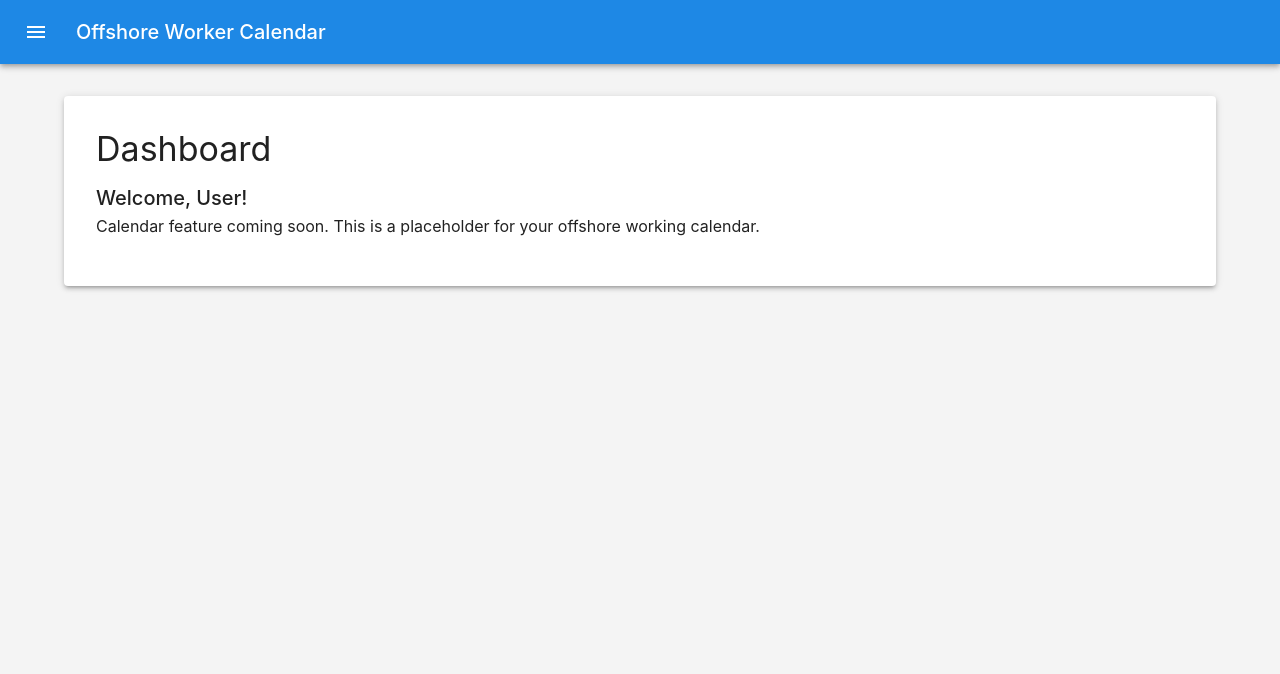
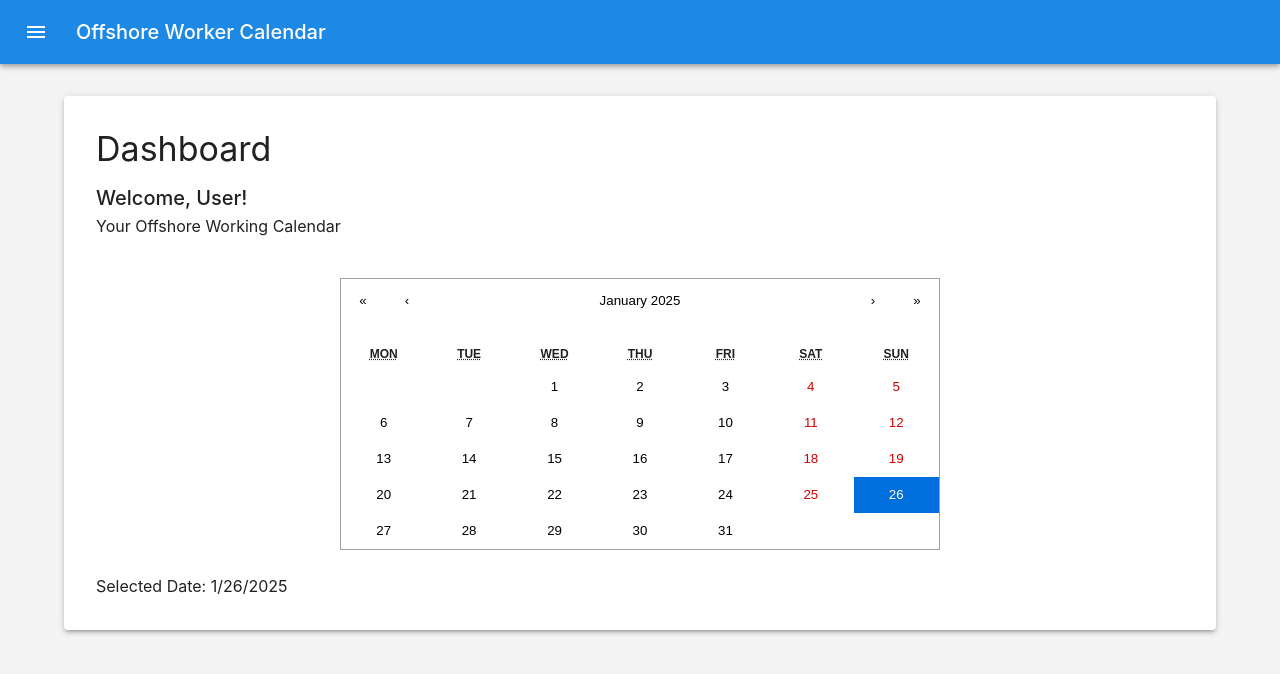
Before and after one commit to OffshoreSync/react-client, a React (Create React App) app: page /dashboard in a window 1280 px wide. Shown: the top 674 px of the page. Built offline with nearby package versions, Linux system fonts and the light colour scheme; sample sign-in values are in the browser's storage.

Commit message:
client: Calendar import from wojtekmaj
Signed-off-by: Ícaro Hoff <icarohoff@gmail.com>

```diff
--- a/src/components/Dashboard.js
+++ b/src/components/Dashboard.js
@@ -1,15 +1,51 @@
 import React, { useState, useEffect } from 'react';
 import { useNavigate } from 'react-router-dom';
+import Calendar from 'react-calendar';
+import 'react-calendar/dist/Calendar.css';
 import {
   Container,
   Typography,
   Box,
   Paper,
-  Grid
+  Grid,
+  styled
 } from '@mui/material';
+
+// Custom styled calendar to match Material-UI theme
+const StyledCalendar = styled(Calendar)`
+  width: 100%;
+  max-width: 600px;
+  background: white;
+  border: 1px solid #a0a0a0;
+  font-family: Arial, Helvetica, sans-serif;
+  line-height: 1.125em;
+
+  .react-calendar__tile {
+    max-width: 100%;
+    padding: 10px 6.6667px;
+    background: none;
+    text-align: center;
+    line-height: 16px;
+  }
+
+  .react-calendar__tile:enabled:hover,
+  .react-calendar__tile:enabled:focus {
+    background-color: #e6e6e6;
+  }
+
+  .react-calendar__tile--now {
+    background: #ffff76;
+  }
+
+  .react-calendar__tile--active {
+    background: #006edc;
+    color: white;
+  }
+`;
 
 const Dashboard = () => {
   const [user, setUser] = useState(null);
+  const [date, setDate] = useState(new Date());
   const navigate = useNavigate();
 
   useEffect(() => {
@@ -39,6 +75,10 @@ const Dashboard = () => {
   // If no user, return null to prevent rendering
   if (!user) return null;
 
+  const onChange = (newDate) => {
+    setDate(newDate);
+  };
+
   return (
     <Container maxWidth="lg">
       <Box sx={{ my: 4 }}>
@@ -48,12 +88,32 @@ const Dashboard = () => {
           </Typography>
 
           <Grid container spacing={3}>
-            <Grid item xs={12}>
+            <Grid item xs={12} md={6}>
               <Typography variant="h6">
                 Welcome, {user.fullName || 'User'}!
               </Typography>
               <Typography variant="body1" paragraph>
-                Calendar feature coming soon. This is a placeholder for your offshore working calendar.
+                Your Offshore Working Calendar
+              </Typography>
+            </Grid>
+
+            <Grid item xs={12}>
+              <Box sx={{
+                display: 'flex',
+                justifyContent: 'center',
+                width: '100%'
+              }}>
+                <StyledCalendar
+                  onChange={onChange}
+                  value={date}
+                  showNeighboringMonth={false}
+                />
+              </Box>
+            </Grid>
+
+            <Grid item xs={12}>
+              <Typography variant="body1">
+                Selected Date: {date.toLocaleDateString()}
               </Typography>
             </Grid>
           </Grid>
```
